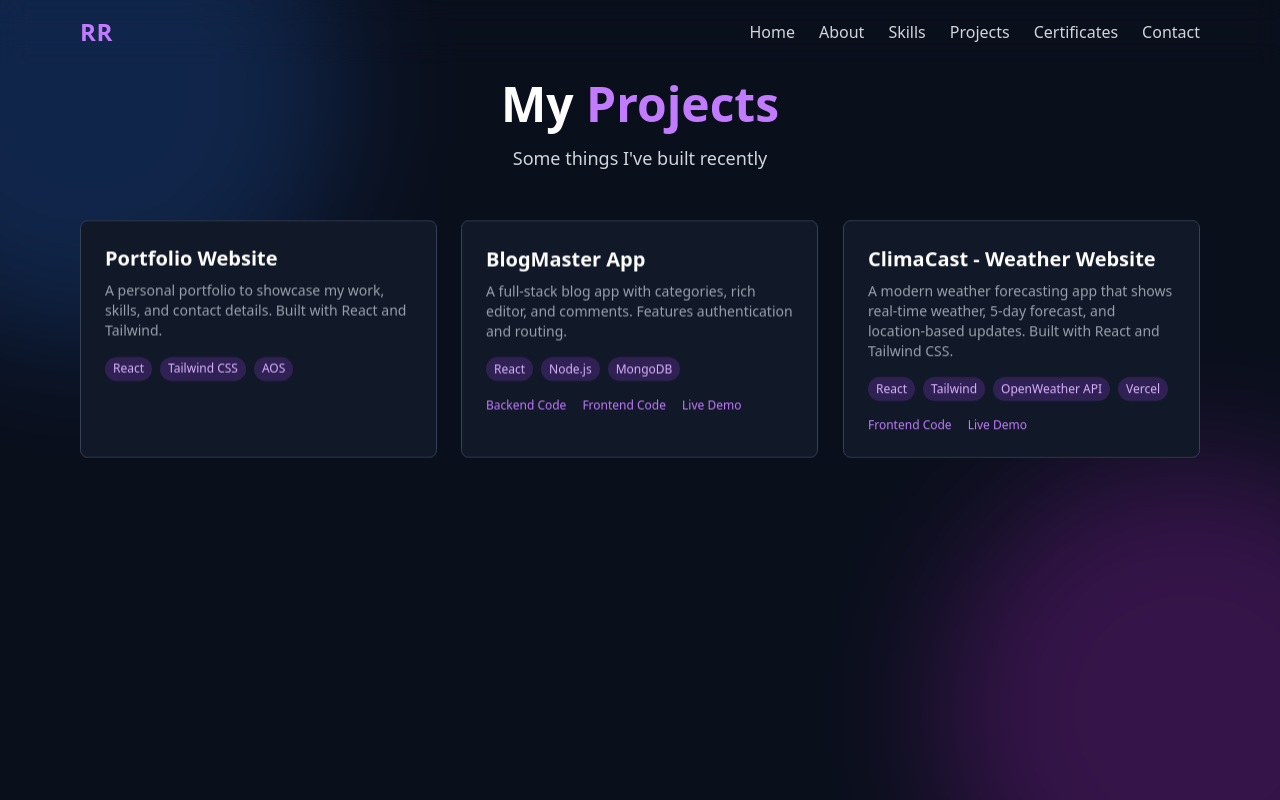
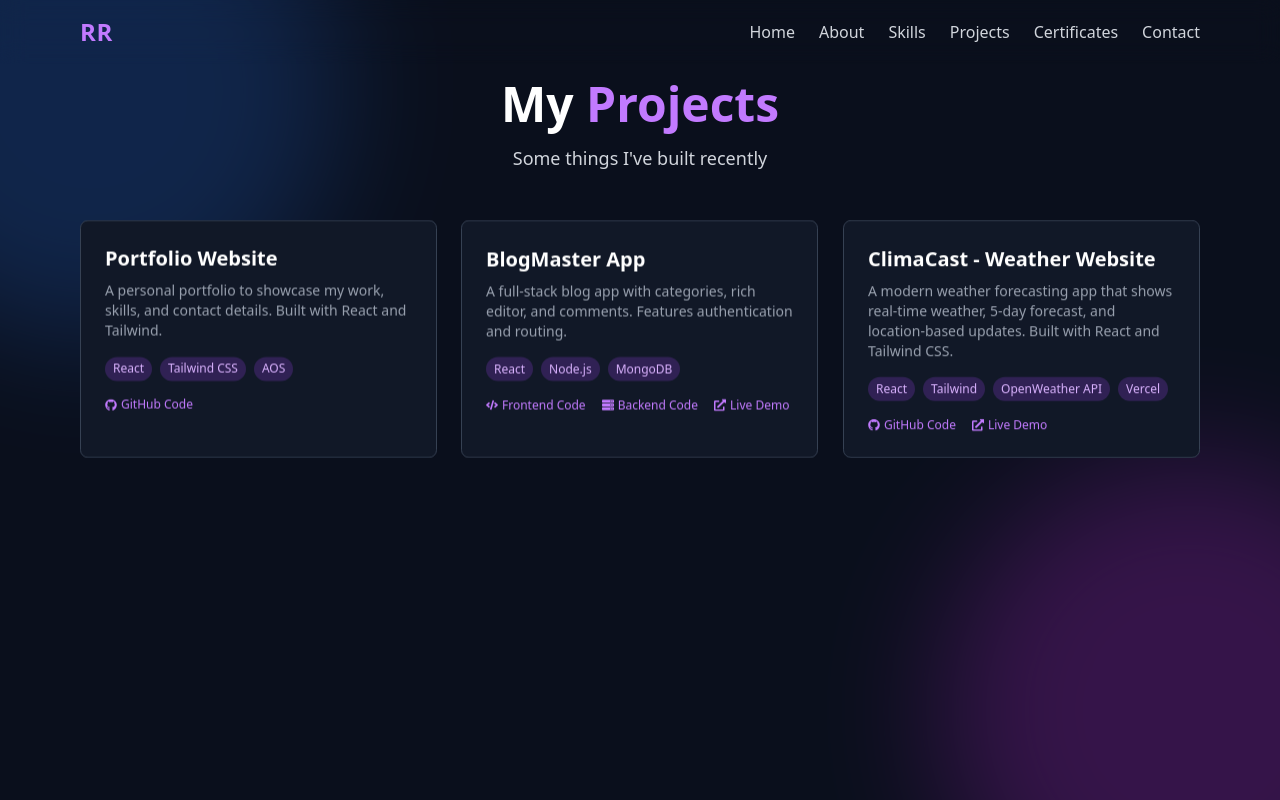
Before and after one commit to Rajesh-Roshan98/Rajesh-Portfolio, a React (Vite) app: page /projects in a window 1280 px wide. Built offline with nearby package versions, Linux system fonts and the light colour scheme.

Commit message:
Small changes in my project section with image updated

```diff
--- a/src/components/Projects.jsx
+++ b/src/components/Projects.jsx
@@ -1,6 +1,7 @@
 import React, { useEffect, useState } from "react";
 import AOS from "aos";
 import "aos/dist/aos.css";
+import { FaGithub, FaExternalLinkAlt, FaServer, FaCode } from "react-icons/fa";
 
 const projects = [
   {
@@ -8,24 +9,54 @@ const projects = [
     description:
       "A personal portfolio to showcase my work, skills, and contact details. Built with React and Tailwind.",
     tech: ["React", "Tailwind CSS", "AOS"],
-    GitHub: "https://github.com/Rajesh-Roshan98/Rajesh-Portfolio",
+    links: [
+      {
+        label: "GitHub Code",
+        icon: <FaGithub />,
+        url: "https://github.com/Rajesh-Roshan98/Rajesh-Portfolio",
+      },
+    ],
   },
   {
     title: "BlogMaster App",
     description:
       "A full-stack blog app with categories, rich editor, and comments. Features authentication and routing.",
     tech: ["React", "Node.js", "MongoDB"],
-    backendLink: "https://github.com/Rajesh-Roshan98/Blog-Master-Backend",
-    frontendLink: "https://github.com/Rajesh-Roshan98/Blog-Master-Frontend",
-    demoLink: "https://blog-master-frontend-beta.vercel.app/",
+    links: [
+      {
+        label: "Frontend Code",
+        icon: <FaCode />,
+        url: "https://github.com/Rajesh-Roshan98/Blog-Master-Frontend",
+      },
+      {
+        label: "Backend Code",
+        icon: <FaServer />,
+        url: "https://github.com/Rajesh-Roshan98/Blog-Master-Backend",
+      },
+      {
+        label: "Live Demo",
+        icon: <FaExternalLinkAlt />,
+        url: "https://blog-master-frontend-beta.vercel.app/",
+      },
+    ],
   },
   {
     title: "ClimaCast - Weather Website",
     description:
       "A modern weather forecasting app that shows real-time weather, 5-day forecast, and location-based updates. Built with React and Tailwind CSS.",
     tech: ["React", "Tailwind", "OpenWeather API", "Vercel"],
-    frontendLink: "https://github.com/Rajesh-Roshan98/WeatherApp",
-    demoLink: "https://weather-app-climacast.vercel.app/",
+    links: [
+      {
+        label: "GitHub Code",
+        icon: <FaGithub />,
+        url: "https://github.com/Rajesh-Roshan98/WeatherApp",
+      },
+      {
+        label: "Live Demo",
+        icon: <FaExternalLinkAlt />,
+        url: "https://weather-app-climacast.vercel.app/",
+      },
+    ],
   },
 ];
 
@@ -100,38 +131,20 @@ const Projects = () => {
                 ))}
               </div>
 
-              {/* Links */}
+              {/* Links with Icons */}
               <div className="flex flex-wrap gap-4 text-sm sm:text-xs">
-                {project.backendLink && (
+                {project.links.map((link, i) => (
                   <a
-                    href={project.backendLink}
+                    key={i}
+                    href={link.url}
                     target="_blank"
                     rel="noopener noreferrer"
-                    className="text-purple-400 hover:underline"
+                    className="flex items-center gap-1 text-purple-400 hover:text-purple-300 hover:underline transition-colors"
                   >
-                    Backend Code
+                    {link.icon}
+                    <span>{link.label}</span>
                   </a>
-                )}
-                {project.frontendLink && (
-                  <a
-                    href={project.frontendLink}
-                    target="_blank"
-                    rel="noopener noreferrer"
-                    className="text-purple-400 hover:underline"
-                  >
-                    Frontend Code
-                  </a>
-                )}
-                {project.demoLink && (
-                  <a
-                    href={project.demoLink}
-                    target="_blank"
-                    rel="noopener noreferrer"
-                    className="text-purple-400 hover:underline"
-                  >
-                    Live Demo
-                  </a>
-                )}
+                ))}
               </div>
             </div>
           ))}
```
Also changed, not shown: 1 other file (tests, documents, lock files or other folders).
